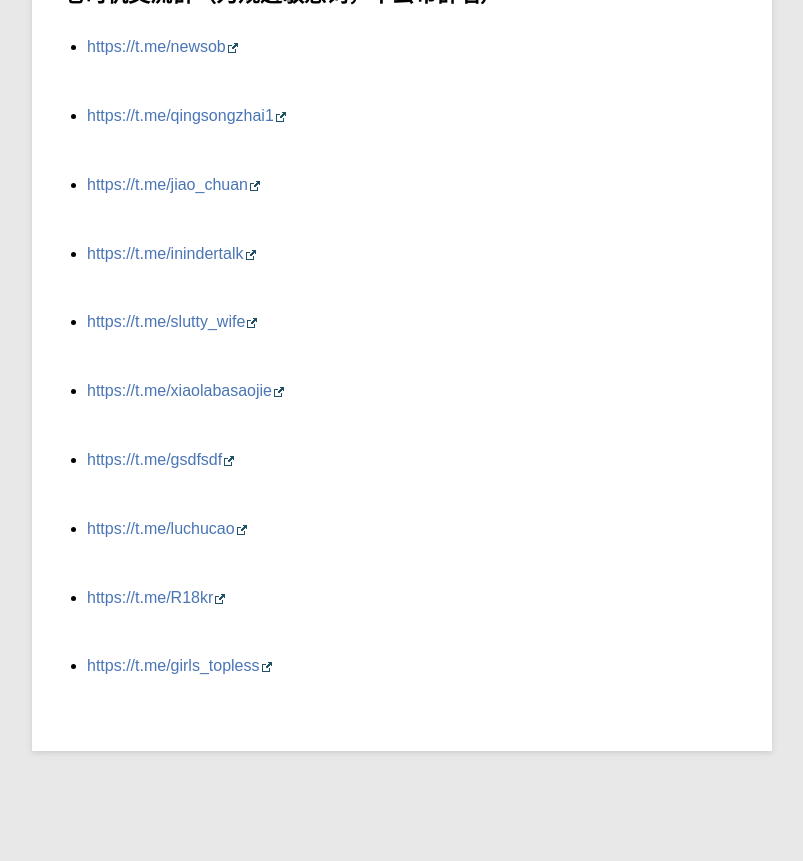
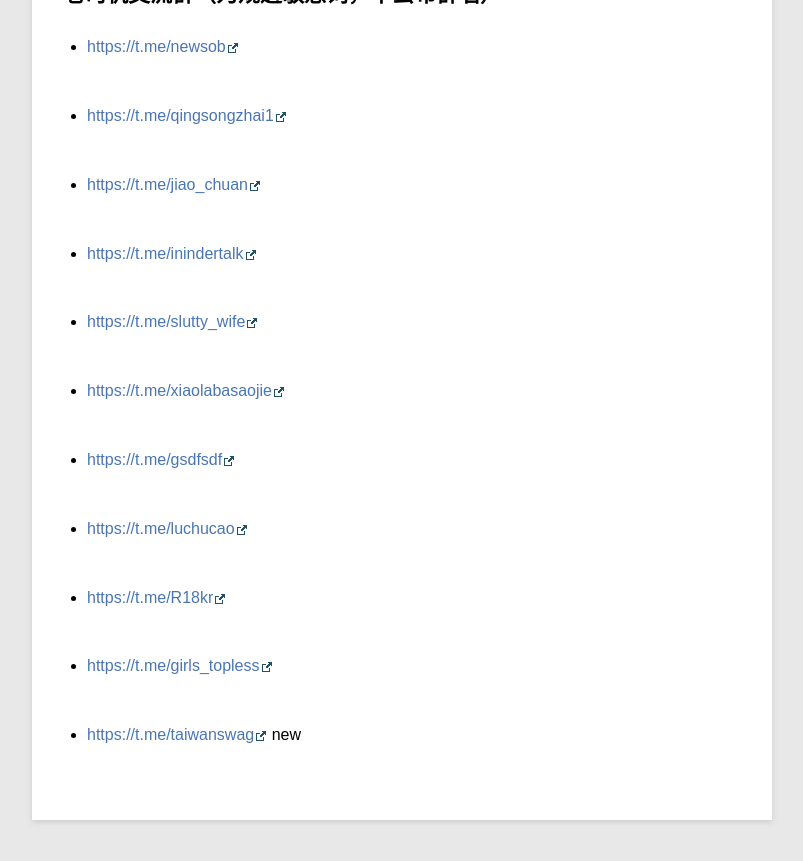
Before and after one commit to Darren-X1/Net-Door, a Jekyll site: the page built from _posts/blog/2020-01-19-tg-group.md, in a window 1280 px wide and 900 px high, scrolled down 1024 px. Shown: the top 861 px of the window, without its empty margins (78-881 px from the left). Built offline with Jekyll 4.4.1, drawn with Linux system fonts in a browser that asks for light colours; before the commit the page ends 1855 px from its top, so only the background shows below that.

Commit message:
Update 2020-01-19-tg-group.md

```diff
--- a/_posts/blog/2020-01-19-tg-group.md
+++ b/_posts/blog/2020-01-19-tg-group.md
@@ -49,3 +49,5 @@
 * [https://t.me/R18kr](https://t.me/R18kr)
 
 * [https://t.me/girls_topless](https://t.me/girls_topless)
+
+* [https://t.me/taiwanswag](https://t.me/taiwanswag) *new*
```
